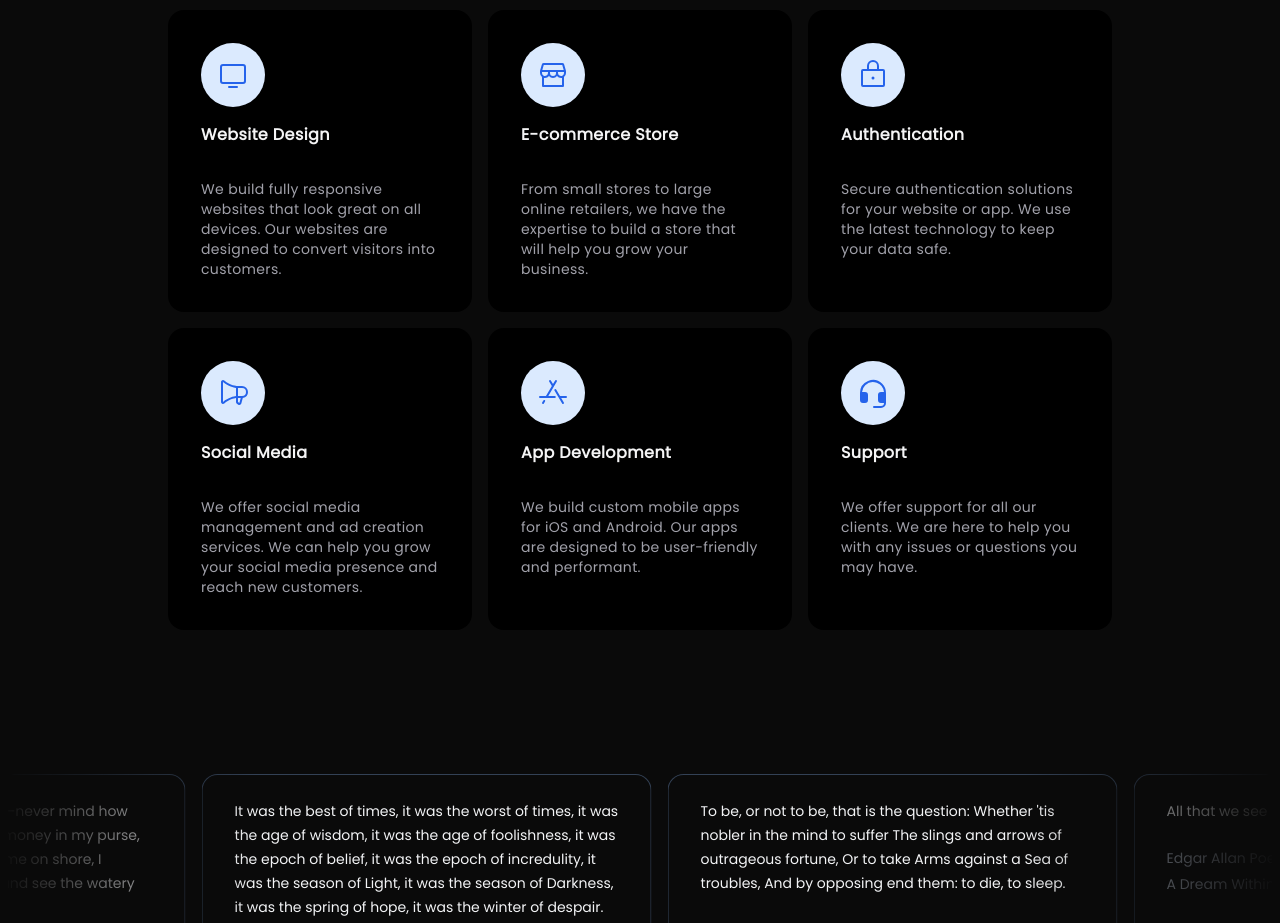
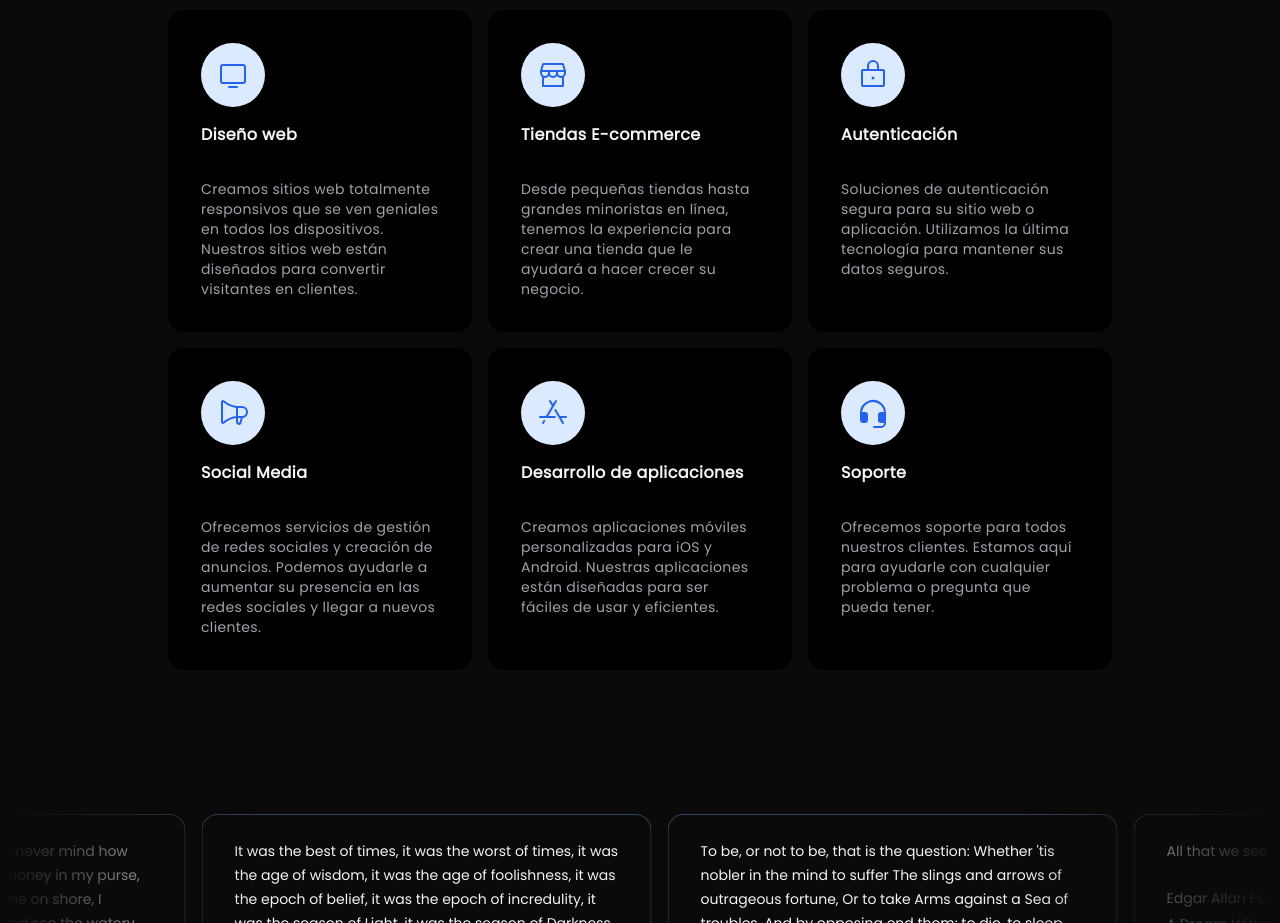
Before and after one commit to yanfer/digitalMarketingAgency, a Next.js app: page / in a window 1280 px wide. Shown: the part 5700-6623 px from the top of the page. Built offline with nearby package versions, Linux system fonts and the light colour scheme.

Commit message:
Update card-hover-effect-snippet.tsx

```diff
--- a/app/snippets/card-hover-effect-snippet.tsx
+++ b/app/snippets/card-hover-effect-snippet.tsx
@@ -11,44 +11,44 @@ export function CardHoverEffectDemo() {
 export const projects = [
     {
         icon : <div className="bg-blue-100 p-4 rounded-full"><PiMonitor className="w-8 h-8 text-blue-600" /></div>,
-        title: "Website Design",
+        title: "Diseño web",
         description:
-          "We build fully responsive websites that look great on all devices. Our websites are designed to convert visitors into customers.",
+          "Creamos sitios web totalmente responsivos que se ven geniales en todos los dispositivos. Nuestros sitios web están diseñados para convertir visitantes en clientes.",
 
       },
       {
         icon : <div className="bg-blue-100 p-4 rounded-full"><PiStorefront className="w-8 h-8 text-blue-600" /></div>,
-        title: "E-commerce Store",
+        title: "Tiendas E-commerce",
         description:
-          "From small stores to large online retailers, we have the expertise to build a store that will help you grow your business.",
+          "Desde pequeñas tiendas hasta grandes minoristas en línea, tenemos la experiencia para crear una tienda que le ayudará a hacer crecer su negocio.",
 
       },
       {
         icon : <div className="bg-blue-100 p-4 rounded-full"><PiLock className="w-8 h-8 text-blue-600" /></div>,
-        title: "Authentication",
+        title: "Autenticación",
         description:
-          "Secure authentication solutions for your website or app. We use the latest technology to keep your data safe.",
+          "Soluciones de autenticación segura para su sitio web o aplicación. Utilizamos la última tecnología para mantener sus datos seguros.",
 
       },
       {
         icon : <div className="bg-blue-100 p-4 rounded-full"><PiMegaphone className="w-8 h-8 text-blue-600" /></div>,
         title: "Social Media",
         description:
-          "We offer social media management and ad creation services. We can help you grow your social media presence and reach new customers.",
+          "Ofrecemos servicios de gestión de redes sociales y creación de anuncios. Podemos ayudarle a aumentar su presencia en las redes sociales y llegar a nuevos clientes.",
 
       },
       {
         icon : <div className="bg-blue-100 p-4 rounded-full"><PiAppStoreLogo className="w-8 h-8 text-blue-600" /></div>,
-        title: "App Development",
+        title: "Desarrollo de aplicaciones",
         description:
-          "We build custom mobile apps for iOS and Android. Our apps are designed to be user-friendly and performant.",
+          "Creamos aplicaciones móviles personalizadas para iOS y Android. Nuestras aplicaciones están diseñadas para ser fáciles de usar y eficientes.",
 
       },
       {
         icon : <div className="bg-blue-100 p-4 rounded-full"><PiHeadsetFill className="w-8 h-8 text-blue-600" /></div>,
-        title: "Support",
+        title: "Soporte",
         description:
-          "We offer support for all our clients. We are here to help you with any issues or questions you may have.",
+          "Ofrecemos soporte para todos nuestros clientes. Estamos aquí para ayudarle con cualquier problema o pregunta que pueda tener.",
 
       },
 ];
```
